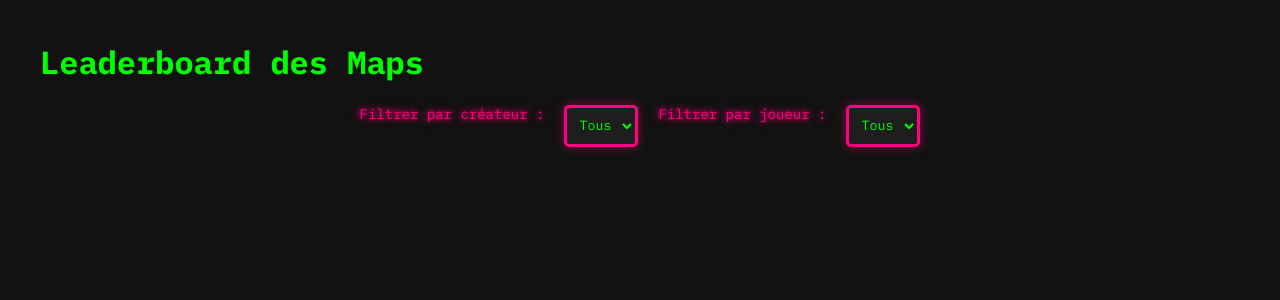
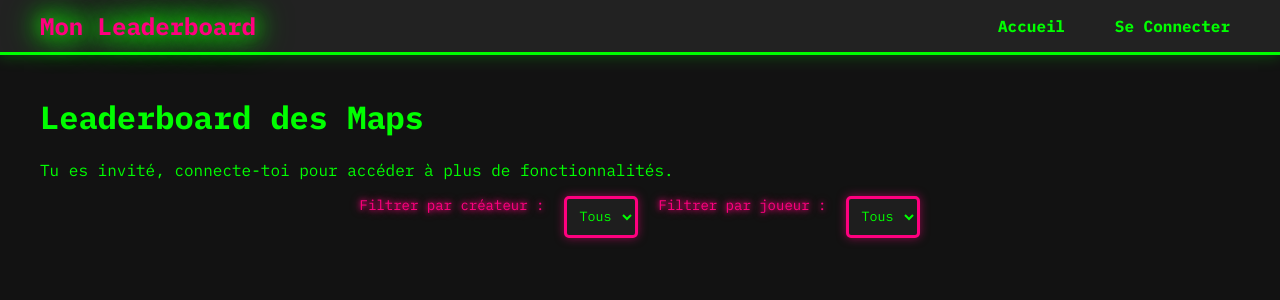
Before and after one commit to Gauthierpl/Diddy-Kong-le-Yamakasi---Site-WEB, a PHP site: page /leaderboard.php in a window 1280 px wide. Shown: the top 300 px of the page. Run offline with PHP 8.4, Linux system fonts and the light colour scheme; data that the repository does not hold is empty.

Commit message:
Connexion reussie, ajout de roles dans la base
On voit des messages différents selon si on est invité, simple joueur connecté ou admin connecté

```diff
--- /dev/null
+++ b/leaderboard/header.php
@@ -0,0 +1,36 @@
+<?php
+session_start();
+?>
+
+<header class="main-header">
+    <div class="header-container">
+        <!-- Titre à gauche (si tu veux) -->
+        <div class="site-title">Mon Leaderboard</div>
+
+        <nav class="nav-links">
+            <a href="leaderboard.php">Accueil</a>
+
+            <?php if (!isset($_SESSION['username'])): ?>
+                <!-- Pas connecté = lien de connexion -->
+                <a href="login.php">Se Connecter</a>
+            <?php else: ?>
+                <!-- Connecté = Bonjour + Se Déconnecter -->
+                <span class="welcome">Bienvenue, <?php echo htmlspecialchars($_SESSION['username']); ?></span>
+
+                <?php if ($_SESSION['role'] === 'admin'): ?>
+                    <!-- Si admin, on indique qu'il est admin -->
+                    <span style="color: #ff007f; margin-left: 10px;">
+                        (Vous êtes Admin)
+                    </span>
+                <?php else: ?>
+                    <!-- Sinon, joueur -->
+                    <span style="color: #00ff00; margin-left: 10px;">
+                        (Vous êtes un joueur)
+                    </span>
+                <?php endif; ?>
+
+                <a href="logout.php">Se Déconnecter</a>
+            <?php endif; ?>
+        </nav>
+    </div>
+</header>
--- a/leaderboard/leaderboard.php
+++ b/leaderboard/leaderboard.php
@@ -1,6 +1,5 @@
 <?php
-// Inclure la connexion à la base de données
-include('conLeaderboard.php');
+include('conLeaderboard.php'); // Inclure la connexion à la base de données
 ?>
 
 <!DOCTYPE html>
@@ -9,14 +8,30 @@ include('conLeaderboard.php');
     <meta charset="UTF-8">
     <meta name="viewport" content="width=device-width, initial-scale=1.0">
     <title>Leaderboard</title>
-    <link rel="stylesheet" href="style.css">
-
-
+    <link rel="stylesheet" href="style.css"> <!-- Ton fichier de style -->
 </head>
 <body>
 
+<?php include('header.php'); ?>
+<!-- Ton header, qui gère le bouton Se Connecter / Se Déconnecter / admin ... -->
+
 <div class="container">
     <h1>Leaderboard des Maps</h1>
+
+    <!-- Messages différents selon le rôle de l'utilisateur -->
+    <?php if (isset($_SESSION['role']) && $_SESSION['role'] === 'admin'): ?>
+        <p style="color: #ff007f;">
+            Ici, tu peux gérer les temps, supprimer des maps, etc. (admin seulement)
+        </p>
+    <?php elseif (isset($_SESSION['role']) && $_SESSION['role'] === 'player'): ?>
+        <p style="color: #00ff00;">
+            Ici, tu vois un contenu réservé aux joueurs connectés (mais pas admin).
+        </p>
+    <?php else: ?>
+        <p>
+            Tu es invité, connecte-toi pour accéder à plus de fonctionnalités.
+        </p>
+    <?php endif; ?>
 
     <!-- Filtres -->
     <div class="filters">
@@ -40,6 +55,5 @@ include('conLeaderboard.php');
 </div>
 
 <script src="script.js"></script>
-
 </body>
 </html>
--- a/leaderboard/style.css
+++ b/leaderboard/style.css
@@ -184,6 +184,66 @@ body {
     box-shadow: 0 0 15px rgba(255, 102, 178, 0.9);
 }
 
+/*HEADER*/    /*HEADER*/
+        /*HEADER*/    /*HEADER*/
+    /*HEADER*/    /*HEADER*/
+
+ /* --- HEADER STYLE (appliqué à tous les écrans) --- */
+.main-header {
+    background-color: #222;
+    box-shadow: 0 0 15px rgba(0, 255, 0, 0.3);
+    border-bottom: 3px solid #00ff00;
+    position: sticky;
+    top: 0;
+    z-index: 999;
+}
+
+.header-container {
+    max-width: 1200px;
+    margin: 0 auto;
+    padding: 10px 20px;
+    display: flex;
+    align-items: center;
+    justify-content: space-between;
+}
+
+.site-title {
+    font-size: 24px;
+    font-weight: bold;
+    color: #ff007f;
+    animation: neon 1.5s ease-in-out infinite; /* Réutiliser l’anim si tu veux */
+}
+
+.nav-links a {
+    color: #00ff00;
+    text-decoration: none;
+    margin-left: 20px;
+    font-weight: bold;
+    border: 2px solid transparent;
+    padding: 5px 8px;
+    border-radius: 5px;
+    transition: background-color 0.3s, border-color 0.3s, box-shadow 0.3s;
+}
+
+.nav-links a:hover {
+    background-color: #121212;
+    border-color: #ff007f;
+    box-shadow: 0 0 10px #ff007f;
+    text-shadow: 0 0 5px #ff007f;
+}
+
+.welcome {
+    color: #ff007f;
+    margin-left: 20px;
+    font-weight: normal;
+}
+
+
+
+
+
+
+
 /* Mode responsive : Sur les écrans de moins de 768px, on passe en colonne */
 @media screen and (max-width: 768px) {
     .map-content {
@@ -217,4 +277,34 @@ body {
     .filters select {
         width: 80%;
     }
+
+
+
+    /*HEADER*/
+    /*HEADER*/
+    /*HEADER*/
+
+    .header-container {
+        flex-direction: column;
+        align-items: flex-start;
+    }
+
+    .nav-links {
+        margin-top: 10px;
+        display: flex;
+        flex-wrap: wrap;
+    }
+
+    .nav-links a,
+    .welcome {
+        margin: 5px 10px 0 0;
+    }
+
+
+
+
+
+
+
+
 }
```
Also changed, not shown: leaderboard/login.php (added, +77 -0 lines), leaderboard/logout.php (added, +7 -0 lines).
